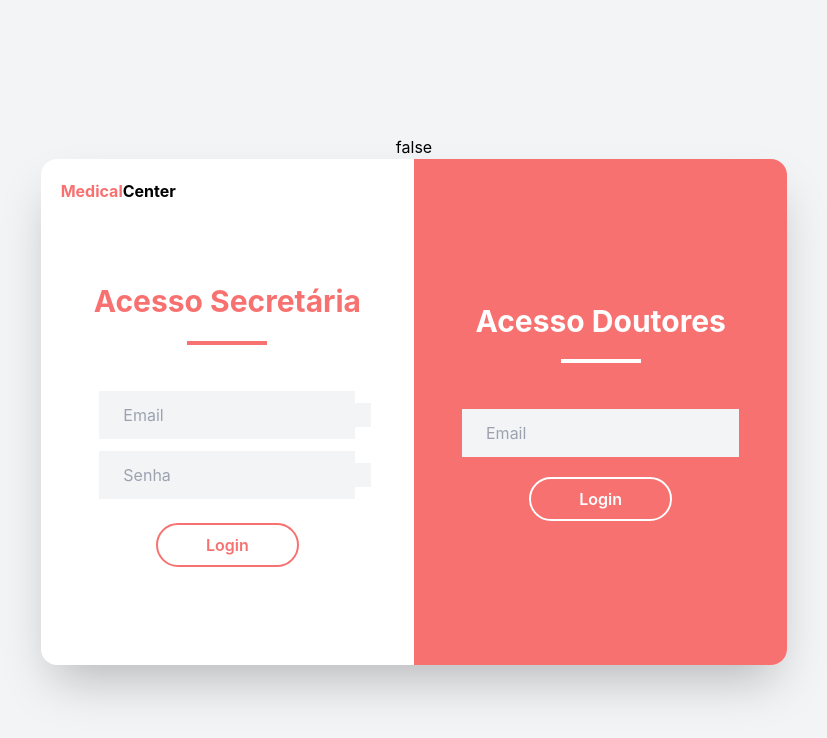
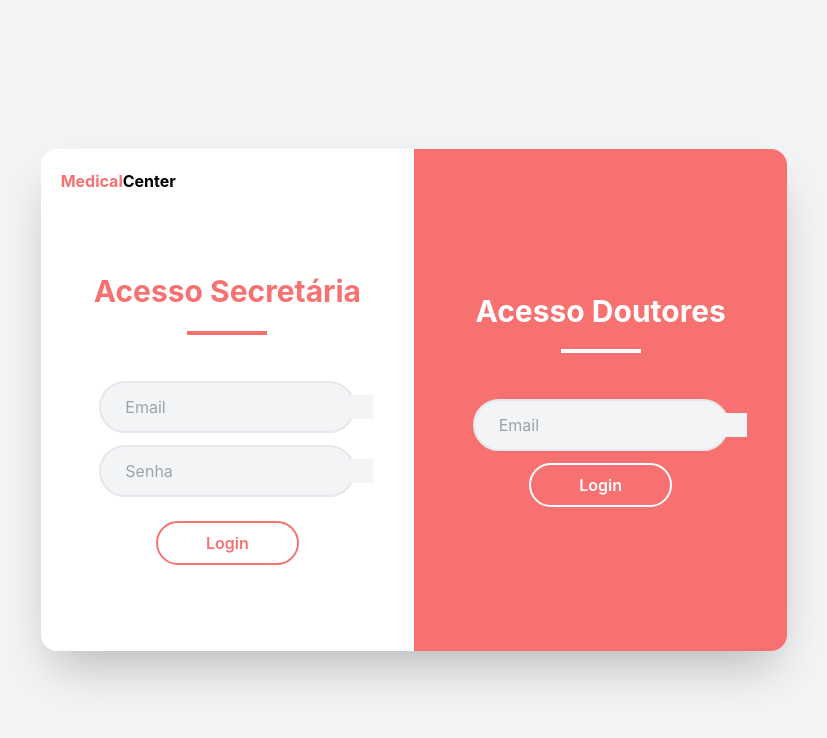
Before and after one commit to enzoggqs/medical-center, a React (Create React App) app in the folder medical-center-front/: page /login in a window 1280 px wide. Shown: the top 738 px of the page, without its empty margins (226-1053 px from the left). Built offline with nearby package versions, Linux system fonts and the light colour scheme.

Commit message:
Updating Login page

```diff
--- a/medical-center-front/src/pages/LoginPage/index.jsx
+++ b/medical-center-front/src/pages/LoginPage/index.jsx
@@ -7,7 +7,7 @@ import { useForm } from 'react-hook-form';
 import { AuthContext } from "../../contexts/auth";
 
 const LoginPage = () => {
-    const { authenticated, secretaryLogin, doctorLogin } = useContext(AuthContext)
+    const { secretaryLogin, doctorLogin } = useContext(AuthContext)
 
     const { register } = useForm();
     const emailRef = useRef();
@@ -30,7 +30,6 @@ const LoginPage = () => {
     return (
         <div className="flex min-h-screen flex-col items-center justify-center py-2 bg-gray-100">
             <div className="flex w-full flex-1 flex-col items-center justify-center px-20 text-center">
-            <p>{String(authenticated)}</p>
             <div className="bg-white rounded-2xl shadow-2xl flex w-2/3 max-w-4xl"> {/* Sign in as doctor */}
             <form onSubmit={handleSecretarySignIn} className="w-1/2 p-5">
               <div className="text-left font-bold">
@@ -42,7 +41,7 @@ const LoginPage = () => {
                   <div className="border-2 w-20 border-red-400 inline-block"></div>
                 </div>
                 <div className="flex flex-col items-center">
-                  <div className="bg-gray-100 w-64 p-2 flex items-center mb-3">
+                  <div className="rounded-full border-2 bg-gray-100 w-64 p-2 flex items-center mb-3">
                     <FaRegEnvelope className="text-gray-400 m-2"/>
                     <input
                       {...register("secretaryEmail")}
@@ -56,7 +55,7 @@ const LoginPage = () => {
                       required
                     ></input>
                   </div>
-                  <div className="bg-gray-100 w-64 p-2 flex items-center mb-6">
+                  <div className="rounded-full border-2 bg-gray-100 w-64 p-2 flex items-center mb-6">
                     <MdLockOutline className="text-gray-400 m-2"/>
                     <input
                       {...register("secretaryPassword")}
@@ -81,7 +80,8 @@ const LoginPage = () => {
             <form onSubmit={handleDoctorSignIn} className="w-1/2 bg-red-400 text-white py-36 px-12 rounded-tr-2xl rounded-br-2xl"> {/* Sign in as secretary */}
               <h2 className="text-3xl font-bold mb-5">Acesso Doutores</h2>
               <div className="border-2 w-20 border-white inline-block mb-10"></div>
-              <div className="bg-gray-100 p-2 flex items-center mb-5">
+                <div className="flex flex-col items-center">
+                  <div className="rounded-full border-2 bg-gray-100 w-64 p-2 flex items-center mb-3">
                     <FaRegEnvelope className="text-gray-400 m-2 inline-block"/>
                     <input
                       {...register("doctorEmail")}
@@ -92,6 +92,7 @@ const LoginPage = () => {
                       onChange={e => setDoctorEmail(e.target.value)}
                       required
                     ></input>
+                  </div>
                 </div>
               <button
                 type="submit"
```
Lines whose indentation alone changed are shown as unchanged.
